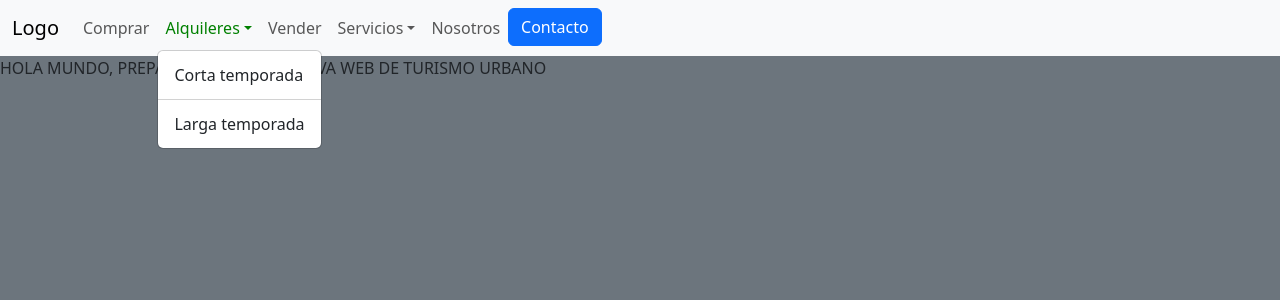
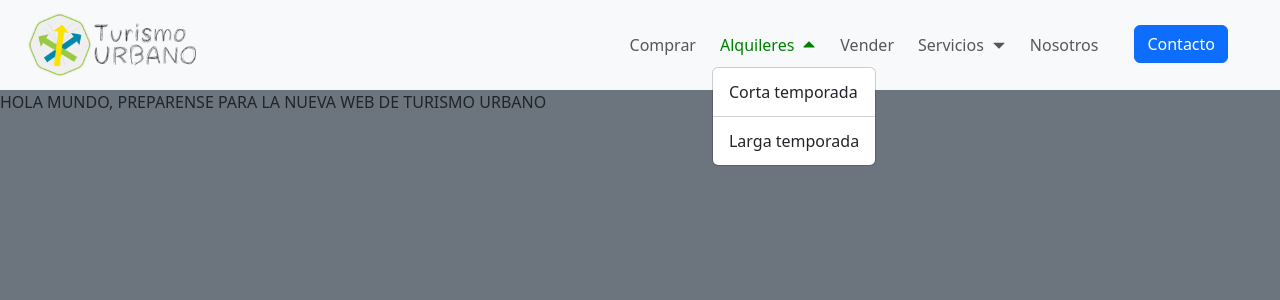
Before and after one commit to carlosp-11/tour_web, a React (Vite) app in the folder tu_web/: page / in a window 1280 px wide. Both pictures are taken after a click on the button "Alquileres". Shown: the top 300 px of the page. Built offline with nearby package versions, Linux system fonts and the light colour scheme.

Commit message:
feat: navbar styling

```diff
--- a/tu_web/src/App.css
+++ b/tu_web/src/App.css
@@ -33,6 +33,31 @@
   color: green !important;
 }
 
+/* Asegurarte de que el contenido del navbar está centrado */
+.navbar-collapse {
+  text-align: center;
+}
+
+/* Centrar el contenido dentro de los dropdowns */
+.custom-dropdown {
+  text-align: center; /* Centrar el contenido de los enlaces */
+}
+
+/* Eliminar la flecha de Bootstrap */
+.navbar-nav .dropdown-toggle::after {
+  content: none;
+}
+
+.dropdown-arrow {
+    display: inline-block;
+    margin-left: 0.5rem;
+    transition: transform 0.3s ease-in-out;
+}
+
+.dropdown-arrow.rotate {
+    transform: rotate(180deg);
+}
+
 @keyframes logo-spin {
   from {
     transform: rotate(0deg);
--- a/tu_web/src/components/Navbar.jsx
+++ b/tu_web/src/components/Navbar.jsx
@@ -1,11 +1,41 @@
+import { useState, useEffect, useRef  } from 'react';
+import Logo from '../assets/logos/navbar-tu-logo.png'
 
 export const Navbar =(props)=> {
+    const [openDropdown, setOpenDropdown] = useState(null); // Estado para controlar qué dropdown está abierto
+    const alquileresRef = useRef(null); // Referencia para el dropdown de "alquileres"
+    const serviciosRef = useRef(null);
+
+    const toggleDropdown = (dropdownName) => {
+        setOpenDropdown(openDropdown === dropdownName ? null : dropdownName);
+    };
+
+    useEffect(() => {
+        const handleClickOutside = (event) => {
+            if (
+                (alquileresRef.current && !alquileresRef.current.contains(event.target)) &&
+                (serviciosRef.current && !serviciosRef.current.contains(event.target))
+            ) {
+            setOpenDropdown(null); // Cerrar el dropdown si el clic está fuera
+          }
+        };
+
+        // Agregar el evento de escucha para clics
+        document.addEventListener('click', handleClickOutside);
+
+        // Limpiar el evento cuando el componente se desmonte
+        return () => {
+          document.removeEventListener('click', handleClickOutside);
+        };
+      }, []);
 
     return (
         <div className="w-100 bg-white">
             <nav className="navbar navbar-expand-lg bg-body-tertiary">
-                <div className="container-fluid">
-                    <a className="navbar-brand" href="#">Logo</a>
+                <div className="container-fluid mx-3">
+                    <a className="navbar-brand" href="#">
+                        <img style={{height: "4rem"}} src={Logo} alt="logo turismo urbano" />
+                    </a>
                     <button className="navbar-toggler"
                         type="button"
                         data-bs-toggle="collapse"
@@ -17,59 +47,107 @@ export const Navbar =(props)=> {
                         <span className="navbar-toggler-icon"></span>
                     </button>
                     <div className="collapse navbar-collapse" id="navbarSupportedContent">
-                        <ul className="navbar-nav me-auto mb-2 mb-lg-0">
-                            <li className="nav-item">
+                        <ul className="navbar-nav ms-auto mb-2 mb-lg-0">
+                            <li className="nav-item mx-1">
                                 <a className="nav-link" href="#">
                                     Comprar
                                 </a>
                             </li>
-                            <li className="nav-item dropdown">
-                            <a
-                                className="nav-link dropdown-toggle"
-                                href="#"
-                                role="button"
-                                data-bs-toggle="dropdown"
-                                data-bs-auto-close="true"
-                                aria-expanded="false"
-                            >
-                                Alquileres
-                            </a>
-                                <ul className="dropdown-menu">
-                                    <li><a className="dropdown-item" href="#">Corta temporada</a></li>
-                                    <li><hr className="dropdown-divider"/></li>
-                                    <li><a className="dropdown-item" href="#">Larga temporada</a></li>
-                                </ul>
-                            </li>
-                            <li className="nav-item">
-                            <a className="nav-link" href="#">
-                                Vender
-                            </a>
-                            </li>
-                            <li className="nav-item dropdown">
+                            <li className="nav-item dropdown mx-1"  ref={alquileresRef}>
                                 <a
                                     className="nav-link dropdown-toggle"
                                     href="#"
                                     role="button"
                                     data-bs-toggle="dropdown"
                                     aria-expanded="false"
-                                data-bs-auto-close="true"
+                                    // data-bs-auto-close="true"
+                                    onClick={() => toggleDropdown("alquileres")}
+                                >
+                                    Alquileres
+                                    <span className={`dropdown-arrow ${openDropdown === "alquileres" ? "rotate" : ""}`}>
+                                        <svg
+                                            xmlns="http://www.w3.org/2000/svg"
+                                            width="14"
+                                            height="14"
+                                            fill="currentColor"
+                                            viewBox="0 0 16 16"
+                                        >
+                                            <path
+                                                d="M1.5 3.5a.5.5 0 0 1 .5-.5h12a.5.5 0 0 1 .354.854l-6 6a.5.5 0 0 1-.708 0l-6-6A.5.5 0 0 1 1.5 3.5z"
+                                            />
+                                        </svg>
+                                    </span>
+                                </a>
+                                <ul className="dropdown-menu">
+                                    <li>
+                                        <a className="dropdown-item" href="#"  onClick={() => toggleDropdown("")}>
+                                            Corta temporada
+                                        </a>
+                                    </li>
+                                    <li><hr className="dropdown-divider"/></li>
+                                    <li>
+                                        <a className="dropdown-item" href="#"  onClick={() => toggleDropdown("")}>
+                                            Larga temporada
+                                        </a>
+                                    </li>
+                                </ul>
+                            </li>
+                            <li className="nav-item mx-1">
+                                <a className="nav-link" href="#">
+                                    Vender
+                                </a>
+                            </li>
+                            <li className="nav-item dropdown mx-1"  ref={serviciosRef}>
+                                <a
+                                    className="nav-link dropdown-toggle"
+                                    href="#"
+                                    role="button"
+                                    data-bs-toggle="dropdown"
+                                    aria-expanded="false"
+                                   // data-bs-auto-close="true"
+                                    onClick={() => toggleDropdown("servicios")}
                                 >
                                     Servicios
+                                    <span className={`dropdown-arrow ${openDropdown === "servicios" ? "rotate" : ""}`}>
+                                        <svg
+                                            xmlns="http://www.w3.org/2000/svg"
+                                            width="14"
+                                            height="14"
+                                            fill="currentColor"
+                                            viewBox="0 0 16 16"
+                                        >
+                                            <path
+                                                d="M1.5 3.5a.5.5 0 0 1 .5-.5h12a.5.5 0 0 1 .354.854l-6 6a.5.5 0 0 1-.708 0l-6-6A.5.5 0 0 1 1.5 3.5z"
+                                            />
+                                        </svg>
+                                    </span>
                                 </a>
                                 <ul className="dropdown-menu">
-                                    <li><a className="dropdown-item" href="#">Asesoria</a></li>
+                                    <li>
+                                        <a className="dropdown-item" href="#" onClick={() => toggleDropdown("")}>
+                                            Asesoria
+                                        </a>
+                                    </li>
                                     <li><hr className="dropdown-divider"/></li>
-                                    <li><a className="dropdown-item" href="#">Gestión</a></li>
+                                    <li>
+                                        <a className="dropdown-item" href="#" onClick={() => toggleDropdown("")}>
+                                            Gestión
+                                        </a>
+                                    </li>
                                     <li><hr className="dropdown-divider"/></li>
-                                    <li><a className="dropdown-item" href="#">Seguros</a></li>
+                                    <li>
+                                        <a className="dropdown-item" href="#"  onClick={() => toggleDropdown("")}>
+                                            Seguros
+                                        </a>
+                                    </li>
                                 </ul>
                             </li>
-                            <li className="nav-item">
+                            <li className="nav-item mx-1">
                                 <a className="nav-link" href="#">
                                     Nosotros
                                 </a>
                             </li>
-                            <li>
+                            <li className='mx-4'>
                                 <button className="btn btn-primary" type="button">Contacto</button>
                             </li>
                         </ul>
```
Lines whose indentation alone changed are shown as unchanged.
